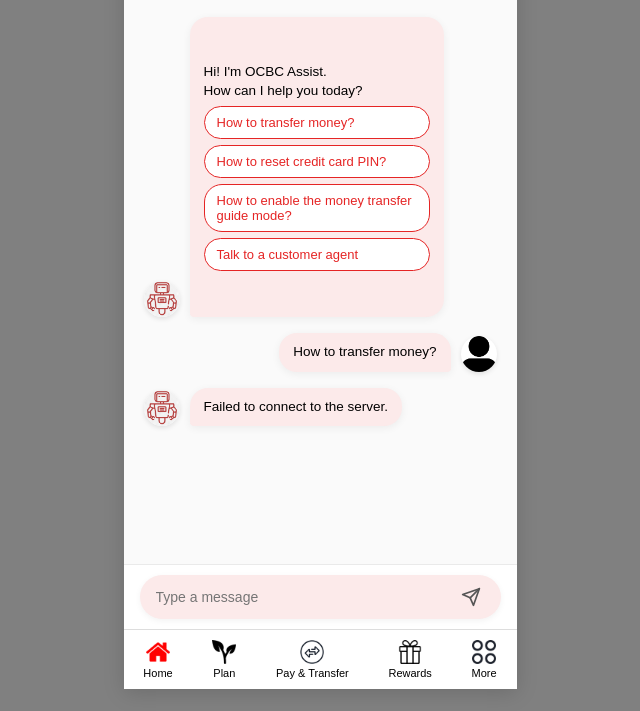
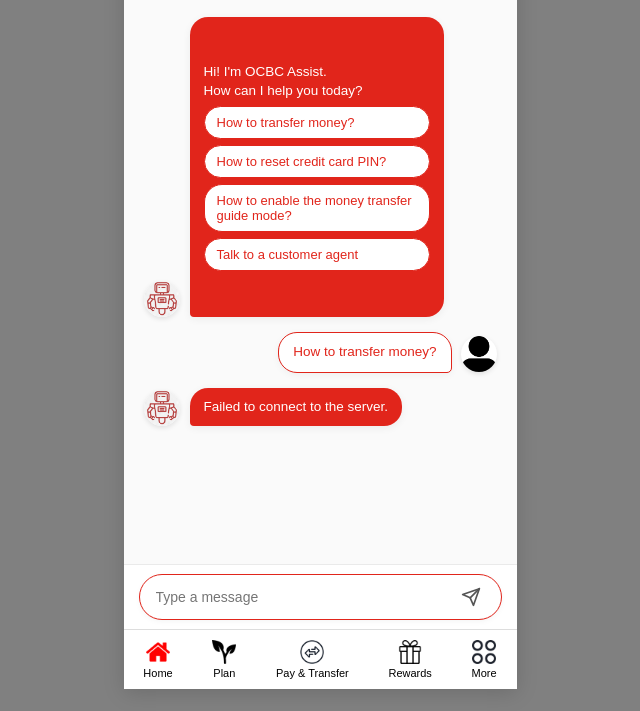
Before and after one commit to ka1-tgd/FSDP-Project, a website: page public/html/aiChatbot.html in a window 1280 px wide. Both pictures are taken after a click on the button "How to transfer money?". Shown: the part 133-844 px from the top of the page, without its empty margins (320-960 px from the left). Drawn offline with Linux system fonts and the light colour scheme; no server answers.

Commit message:
css updated

```diff
--- a/public/css/aiChatbot.css
+++ b/public/css/aiChatbot.css
@@ -46,7 +46,7 @@ body {
     gap: 6px;
     padding: 5px 12px;
     background: #ffffff;
-    border: 1px solid #d91f26;
+    border: 1px solid #e1251b;
     border-radius: 16px;
     font-size: 12px;
     cursor: pointer;
@@ -160,19 +160,21 @@ body {
 }
 
 .bot-bubble {
-    background-color: #fceaea;
-    color: #000;
+    background-color: #e1251b;
+    color: #ffffff;
     border-bottom-left-radius: 4px;
 }
 
 .bot-bubble p {
+    color: #ffffff;
     margin: 0;
     margin-bottom: 6px;
 }
 
 .user-bubble {
-    background-color: #fceaea;
-    color: #000;
+    background-color: #ffffff;
+    color: #e1251b;
+    outline: 1px solid #e1251b;
     border-bottom-right-radius: 4px;
 }
 
@@ -186,8 +188,8 @@ body {
 
 .chip {
     background-color: #ffffff;
-    border: 1px solid #e52525;
-    color: #e52525;
+    border: 1px solid #e1251b;
+    color: #e1251b;
     padding: 8px 12px;
     border-radius: 18px;
     font-size: 13px;
@@ -214,7 +216,8 @@ body {
 .input-pill-box {
     display: flex;
     align-items: center;
-    background: #fceaea;
+    background: #ffffff;
+    outline: 1px solid #e1251b;
     border-radius: 25px;
     padding: 8px 16px;
     box-shadow: 0 2px 6px rgba(0,0,0,0.05);
```
